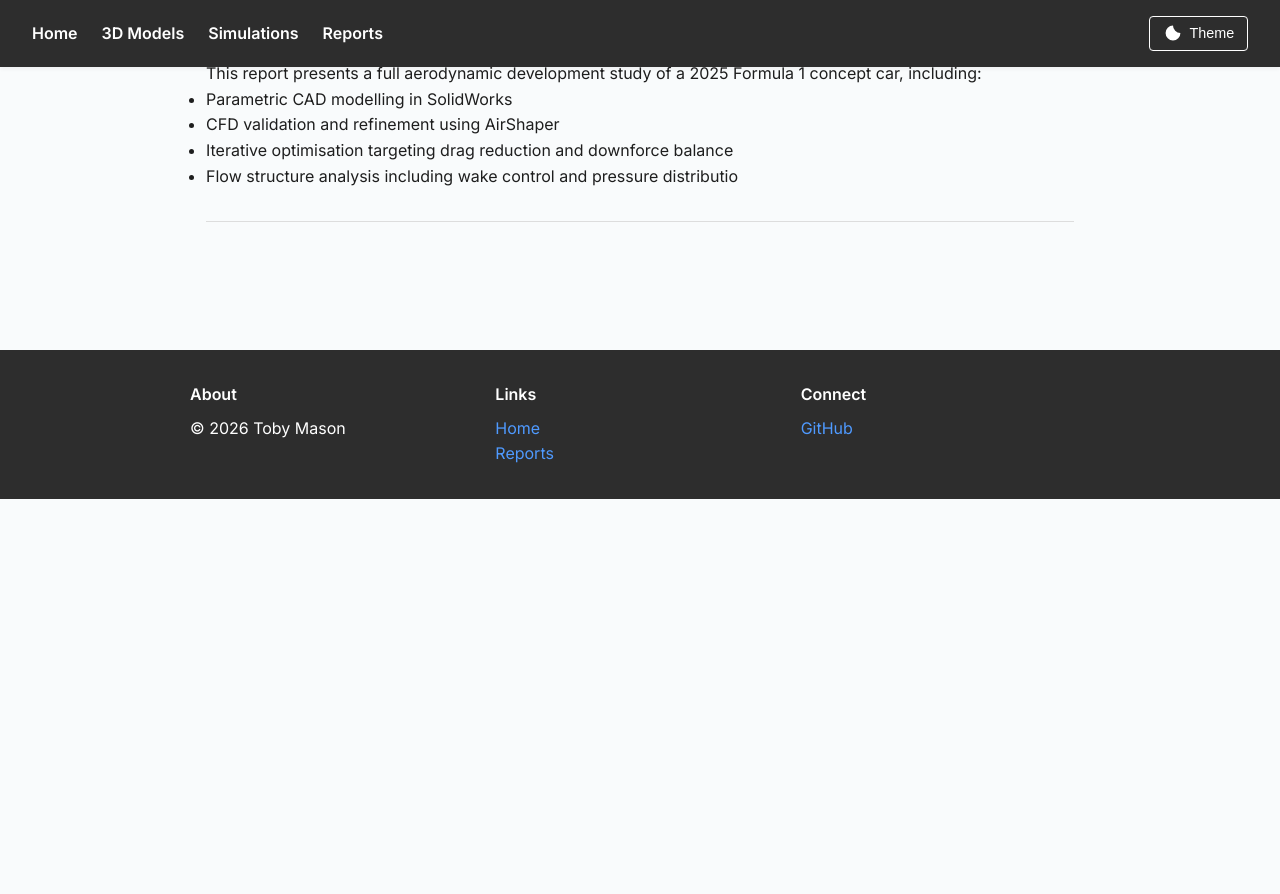
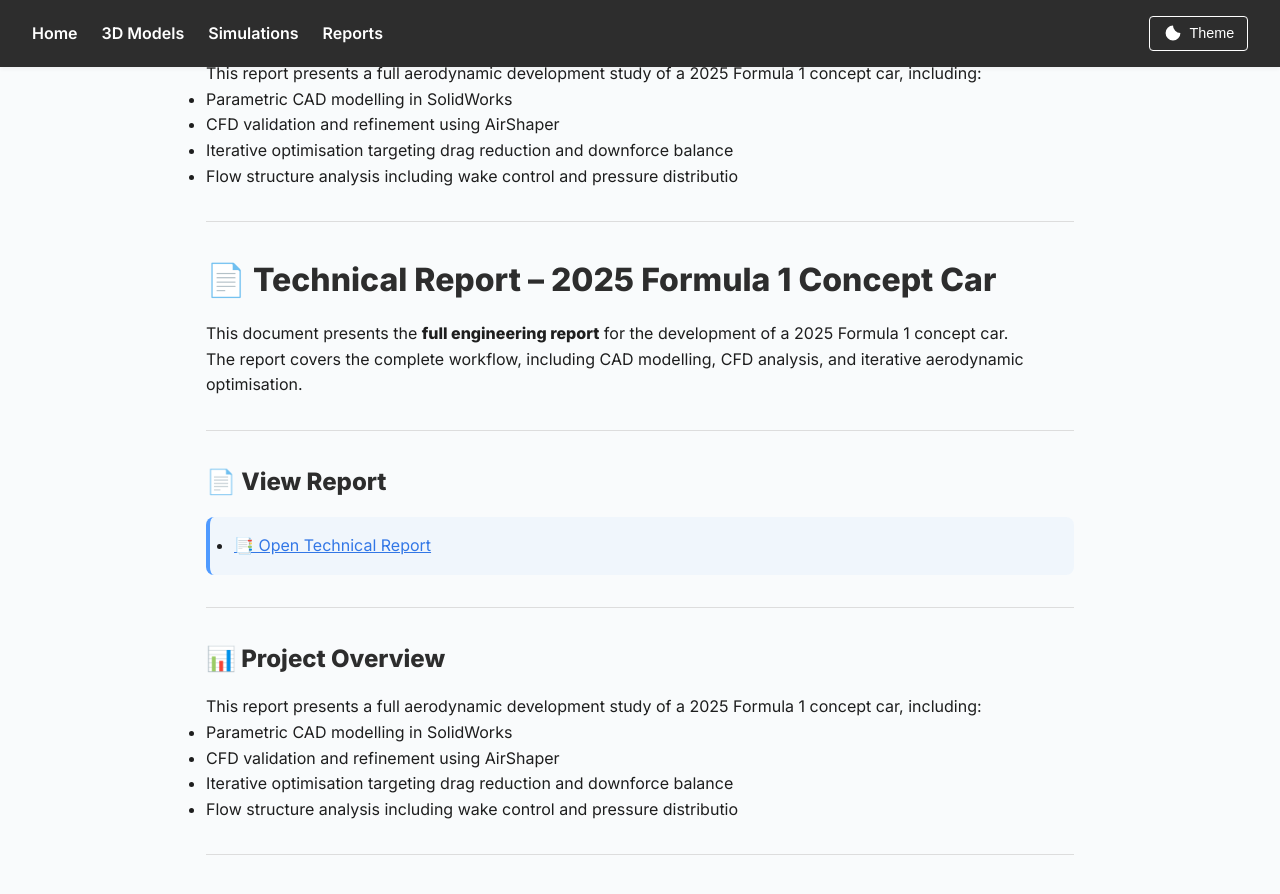
Before and after one commit to tob-mas/engineeringportfolio, a Jekyll site: the page built from reports/03-06-26/index.md, in a window 1280 px wide and 900 px high, scrolled down 494 px. Shown: the top 894 px of the window. Built offline with Jekyll 4.4.1, drawn with Linux system fonts in a browser that asks for light colours; before the commit the page ends 993 px from its top, so only the background shows below that.

Commit message:
Revise report title and enhance content overview
Updated the title format and added a detailed overview of the report's content.

```diff
--- a/reports/03-06-26/index.md
+++ b/reports/03-06-26/index.md
@@ -36,3 +35,36 @@ This report presents a full aerodynamic development study of a 2025 Formula 1 co
 - Flow structure analysis including wake control and pressure distributio
 
 ---
+
+# 📄 Technical Report – 2025 Formula 1 Concept Car
+
+This document presents the **full engineering report** for the development of a 2025 Formula 1 concept car.
+
+The report covers the complete workflow, including CAD modelling, CFD analysis, and iterative aerodynamic optimisation.
+
+---
+
+## 📄 View Report
+
+<div class="content-block">
+  <ul>
+    <li>
+      <a href="{{ site.baseurl }}/reports/03-06-26/Portfolio%20Project%20Report.pdf" target="_blank">
+        📑 Open Technical Report
+      </a>
+    </li>
+  </ul>
+</div>
+
+---
+
+## 📊 Project Overview
+
+This report presents a full aerodynamic development study of a 2025 Formula 1 concept car, including:
+
+- Parametric CAD modelling in SolidWorks
+- CFD validation and refinement using AirShaper
+- Iterative optimisation targeting drag reduction and downforce balance
+- Flow structure analysis including wake control and pressure distributio
+
+---
```
Also changed, not shown: other parts of reports/03-06-26/index.md (+1 -2 lines).
